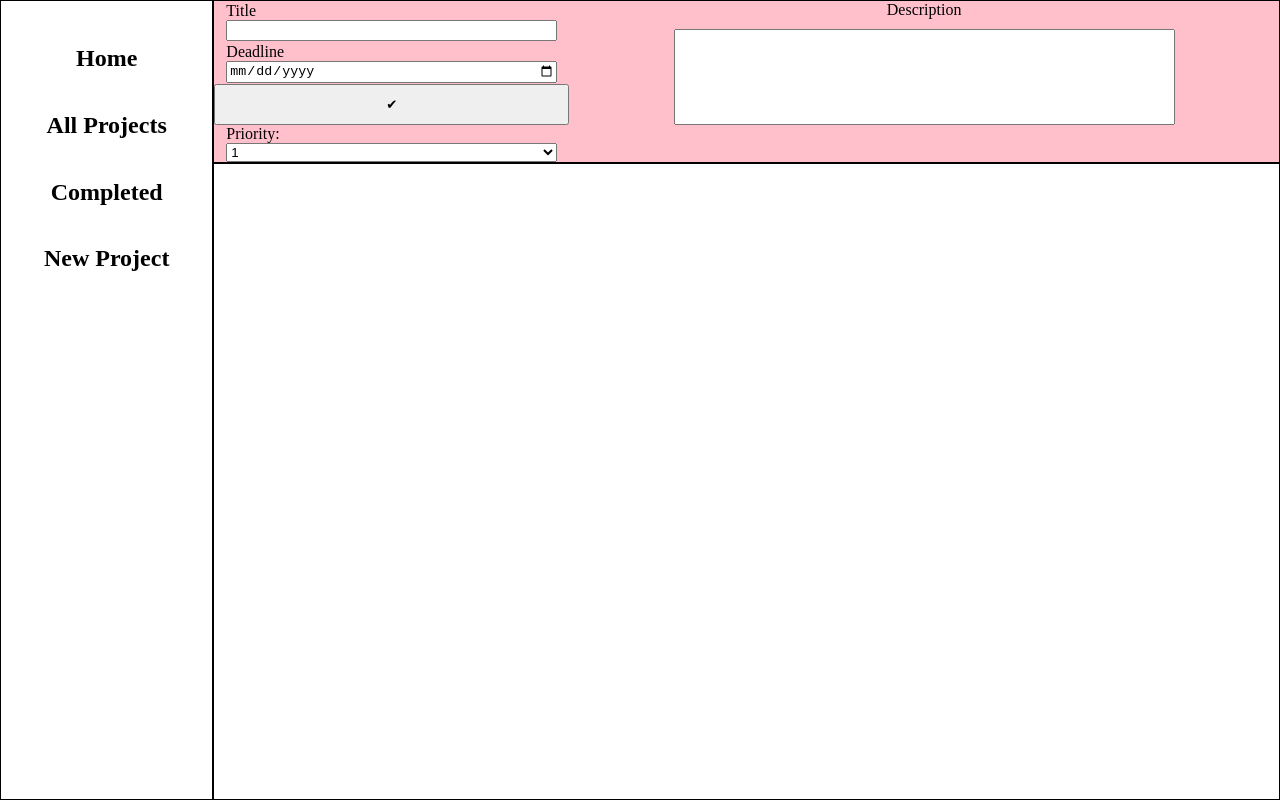
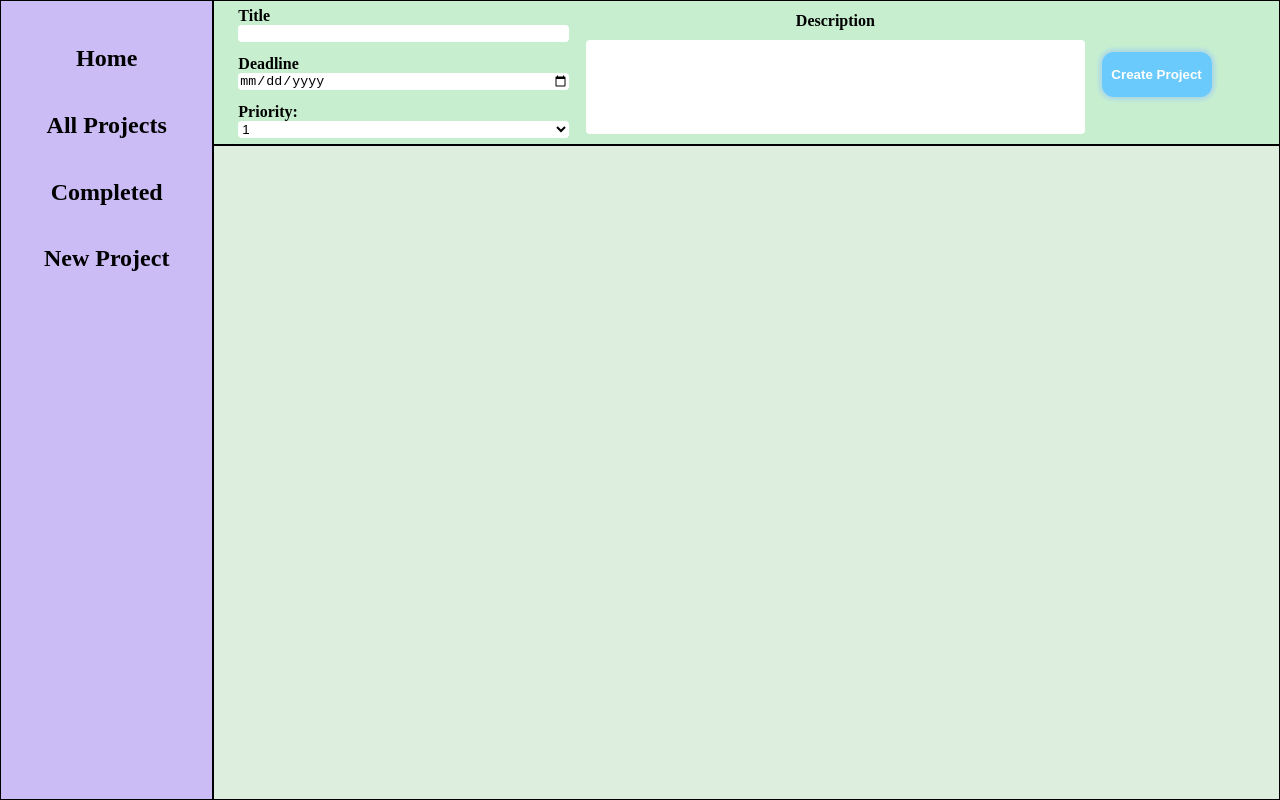
Before and after one commit to LuvKatie/todo-list, a website built with webpack: page dist/index.html in a window 1280 px wide. Built offline with Linux system fonts and the light colour scheme; files that its build step writes are made by us from their sources.

Commit message:
Style ' submit ' button for create project form to have box-shadow on and off hover

```diff
--- a/src/script/form.js
+++ b/src/script/form.js
@@ -30,13 +30,6 @@ let formContent = (() => {
     });
 })();
 
-let formButton = (() => {
-    const submitBtn = document.createElement('input');
-    submitBtn.setAttribute('id', 'submit');
-    submitBtn.setAttribute('type', 'button');
-    submitBtn.setAttribute('value', '✔');
-    form.append(submitBtn);
-})()
 
 let descriptionFunc = (() => {
     const formDesc = document.querySelector('#description');
@@ -79,6 +72,14 @@ let priorityDropDown = (() => {
     priorityLabel.append(prioritySelect);
 })()
 
+let formButton = (() => {
+    const submitBtn = document.createElement('input');
+    submitBtn.setAttribute('id', 'submit');
+    submitBtn.setAttribute('type', 'button');
+    submitBtn.setAttribute('value', 'Create Project');
+    form.append(submitBtn);
+})()
+
 let formBtnEvent = (() => {
     const titleSelector = document.querySelector('#title');
     const dateSelector = document.querySelector('#deadline');
--- a/src/styles/form.css
+++ b/src/styles/form.css
@@ -11,10 +11,10 @@
 form {
     display: grid;
 
-    grid-template: repeat(3, 1fr) / 1fr 2fr;
-    background-color: pink;
+    grid-template: repeat(3, 1fr) / 1fr 1.5fr .5fr;
+    background-color: #C7EFCF;
 
-    grid-row: 1 / 2;
+    height: 100%;
 }
 
 .hidden-form {
@@ -34,9 +34,46 @@ form {
     flex-direction: column;
     justify-content: center;
 
-    padding: 0px 12px;
+    padding-left: 24px;
 
     grid-column: 1 / 2;
+}
+
+form > label {
+    font-weight: 550;
+}
+
+form > label > * {
+    background-color: white;
+    border: none;
+    border-radius: 4px;
+}
+
+form > label > *:focus {
+    outline: none;
+}
+
+#submit {
+    grid-column: 3 / 4;
+    grid-row: 2 / 3;
+    align-self: flex-end;
+
+    width: 110px;
+    height: 45px;
+
+    border-radius: 12px;
+    border: none;
+    box-shadow: 0 0 4px 3px lightblue;
+
+    font-weight: 600;
+    background-color: #6acafc;
+    color: white;
+}
+
+#submit:hover {
+    box-shadow: 0 0 10px 4px white;
+    transition: 0.6s;
+    cursor: pointer;
 }
 
 .description {
--- a/src/styles/nav.css
+++ b/src/styles/nav.css
@@ -5,6 +5,11 @@ nav {
     align-items: center;
 
     padding-top: 24px;
+
+    grid-column: 1 / 2;
+    grid-row: 1 / 3;
+
+    background-color: #cbbcf6;
 }
 
 h2:hover {
--- a/src/styles/style.css
+++ b/src/styles/style.css
@@ -25,9 +25,6 @@ main {
 
     grid-column: 2 / 3;
     grid-row: 2 / 3;
+
+    background-color: #ddeedf;
 }
-
-nav {
-    grid-column: 1 / 2;
-    grid-row: 1 / 3;
-}
--- a/webpack.config.js
+++ b/webpack.config.js
@@ -8,6 +8,7 @@ module.exports = {
     todo_tasks: './src/script/todo_tasks.js',
     form: './src/script/form.js',
     nav: './src/script/nav.js',
+    mainContent: './src/script/mainContent.js',
   },
   plugins: [
     new HtmlWebpackPlugin({
```
Also changed, not shown: dist/form.bundle.js, dist/index.bundle.js, dist/index.html, dist/mainContent.bundle.js (added), src/styles/main.css (added).
